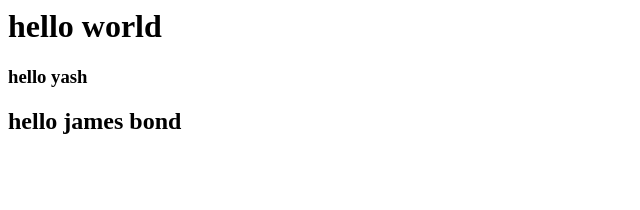
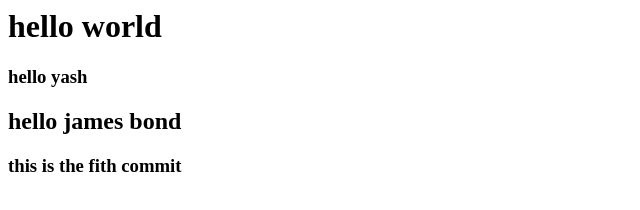
Before and after one commit to yashamode/Weather-App, a plain HTML site: page index.html in a window 1280 px wide. Shown: the whole page, without its empty margins (0-640 px from the left). Drawn offline with Linux system fonts and the light colour scheme.

Commit message:
fifth commit

```diff
--- a/index.html
+++ b/index.html
@@ -10,6 +10,7 @@
     <h1>hello world</h1>
     <h3>hello yash </h3>
     <h2>hello james bond</h2>
+    <h3>this is the fith commit</h3>
     <script src="script.js"></script>
 </body>
 </html>
```
